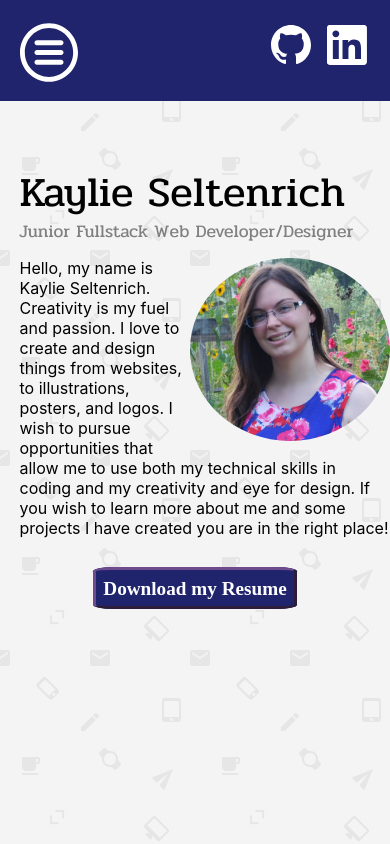
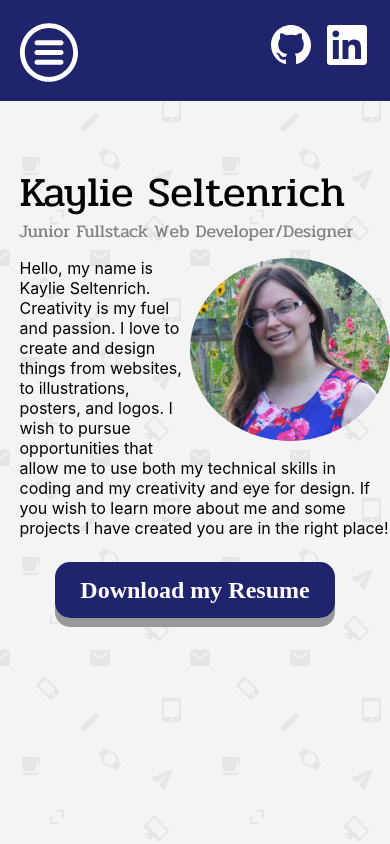
Before and after one commit to KaylieSeltenrich/portfolio, a Vue app: page /#/ in a window 390 px wide. Built offline with nearby package versions, Linux system fonts and the light colour scheme; a web font is replaced by a local one.

Commit message:
A little more homepage mobile styling

```diff
--- a/src/App.vue
+++ b/src/App.vue
@@ -11,6 +11,7 @@
         </a>
       </div>
     </div>
+
     <div id="nav">
       <router-link to="/">Home</router-link>
       <router-link to="/about">About</router-link>
@@ -25,6 +26,7 @@
         </a>
       </div>
     </div>
+
     <router-view />
   </div>
 </template>
@@ -77,6 +79,7 @@ body {
   background-color: rgb(31, 36, 109);
   width: 100%;
 }
+
 #nav {
   display: none;
   grid-template-columns: 1fr 1fr 1fr 1fr;
@@ -91,6 +94,7 @@ body {
   background-color: rgb(31, 36, 109);
 }
 
+
 #nav a {
   display: grid;
   grid-template-columns: 1fr;
@@ -102,9 +106,6 @@ body {
   text-shadow: 5px 5px 5px #000000;
 }
 
-#nav a:hover {
-  font-size: 1.2em;
-}
 
 #icon-container {
   display: none;
@@ -122,6 +123,7 @@ img {
   top: 3vh;
   right: 10vw;
 }
+
 
 /* TABLET */
 
--- a/src/views/Home.vue
+++ b/src/views/Home.vue
@@ -1,9 +1,13 @@
 <template>
   <div class="home">
+    <link
+      rel="stylesheet"
+      href="https://cdnjs.cloudflare.com/ajax/libs/animate.css/4.1.1/animate.min.css"
+    />
     <div id="title-container">
-    <div id="title">Kaylie Seltenrich</div>
+      <div id="title" class="animate__animated animate__fadeInDown">Kaylie Seltenrich</div>
     </div>
-    <div id="subtitle">Junior Fullstack Web Developer/Designer</div>
+    <div id="subtitle" class="animate__animated animate__fadeIn animate__delay-1s">Junior Fullstack Web Developer/Designer</div>
     <img id="portrait" src="@/assets/croppedimage.jpg" alt="self portrait" />
     <div id="short-description">
       Hello, my name is Kaylie Seltenrich. Creativity is my fuel and passion. I
@@ -33,7 +37,7 @@ export default {
 </script>
 
 <style lang="css" scoped>
-#title-container{
+#title-container {
   max-height: 10vh;
   width: 100%;
 }
@@ -44,8 +48,7 @@ export default {
   font-family: Pridi, cursive;
   font-size: 2.6em;
   white-space: nowrap;
-  color:black;
-
+  color: black;
 }
 
 #subtitle {
@@ -73,18 +76,26 @@ export default {
 
 .download {
   font-family: "Nixie One", cursive;
-  font-size: 1.2em;
+  font-weight: bold;
+  padding: 15px 25px;
   text-decoration: none;
-  font-weight: bolder;
-  color: white;
-  padding: 2%;
+  font-size: 24px;
+  text-align: center;
+  color: #fff;
   background-color: rgb(31, 36, 109);
-  border-radius: 10%;
-  border: 3px outset rgb(110, 75, 141);
+  border-radius: 15px;
+  box-shadow: 0 9px #999;
+}
+
+.download:active {
+  background-color: rgb(71, 76, 153);
+  box-shadow: 0 5px #666;
+  transform: translateY(4px);
 }
 
 #download-container {
   margin-top: 10%;
   text-align: center;
 }
+
 </style>
```
